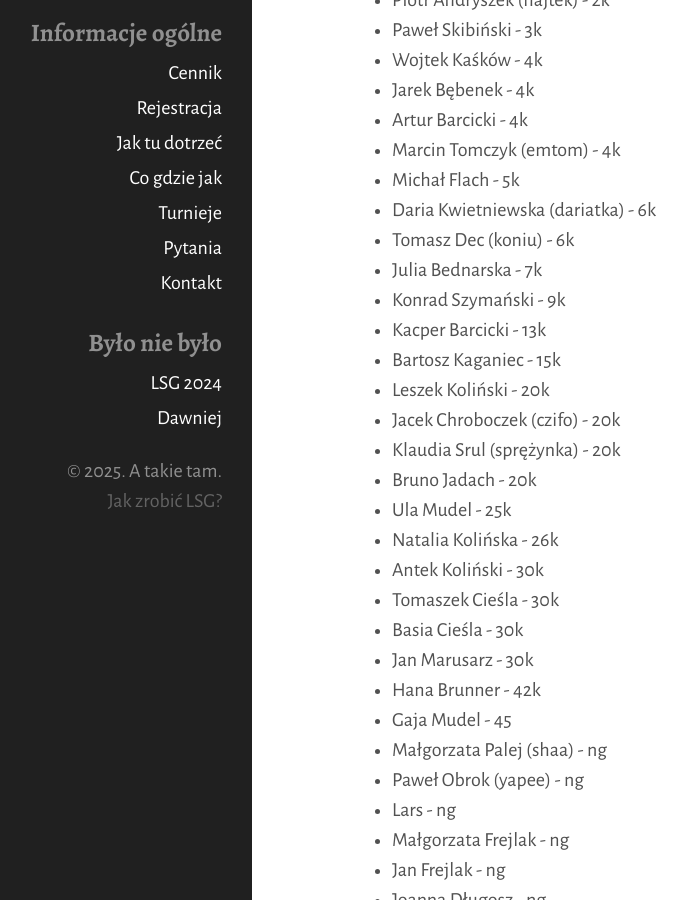
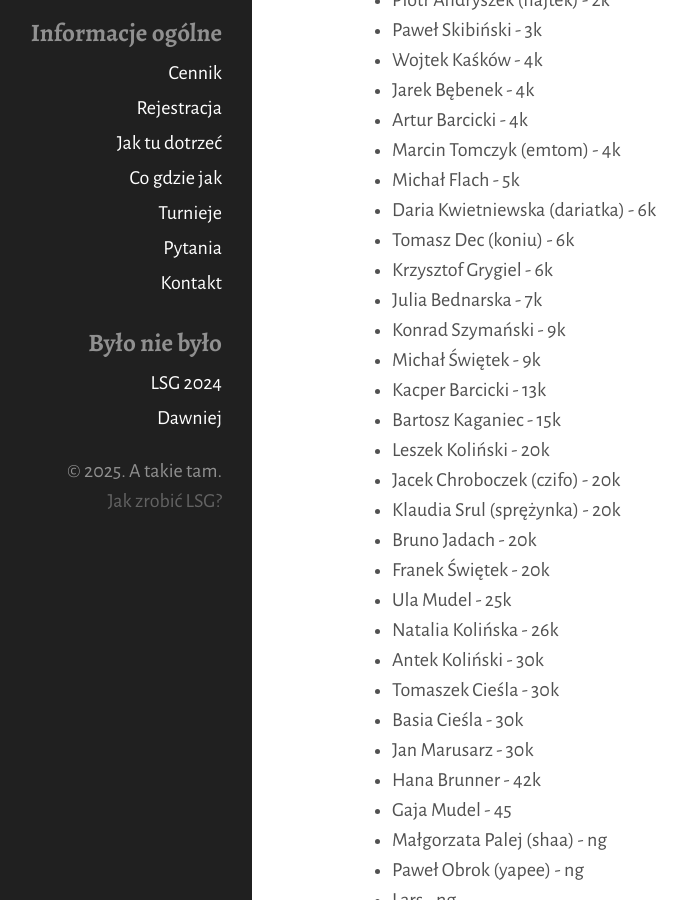
Before and after one commit to tasuki/lsg, a Jekyll site: the page built from zarejestrowani.md, in a window 1280 px wide and 900 px high, scrolled down 525 px. Shown: the whole window, without its empty margins (108-795 px from the left). Built offline with Jekyll 4.4.1, drawn with Linux system fonts in a browser that asks for light colours; some of the changed text lies outside the part shown.

Commit message:
Update zarejestrowani.md

```diff
--- a/zarejestrowani.md
+++ b/zarejestrowani.md
@@ -28,14 +28,17 @@ Zarejestrowani uczestnicy, mniej więcej według stopnia:
 - Michał Flach - 5k
 - Daria Kwietniewska (dariatka) - 6k
 - Tomasz Dec (koniu) - 6k
+- Krzysztof Grygiel - 6k
 - Julia Bednarska - 7k
 - Konrad Szymański - 9k
+- Michał Świętek - 9k
 - Kacper Barcicki - 13k
 - Bartosz Kaganiec - 15k
 - Leszek Koliński - 20k
 - Jacek Chroboczek (czifo) - 20k
 - Klaudia Srul (sprężynka) - 20k
 - Bruno Jadach - 20k
+- Franek Świętek - 20k
 - Ula Mudel - 25k
 - Natalia Kolińska - 26k
 - Antek Koliński - 30k
@@ -76,6 +79,9 @@ Zarejestrowani uczestnicy, mniej więcej według stopnia:
 - Paulina Bednarczyk - ng
 - Wojtek Bednarczyk - ng
 - Oliwia Bednarczyk - ng
+- Ewa Świętek - ng
+- Monika Skowrońska-Grygiel - ng
+- Kinga Grygiel - ng
 
 
 
```
